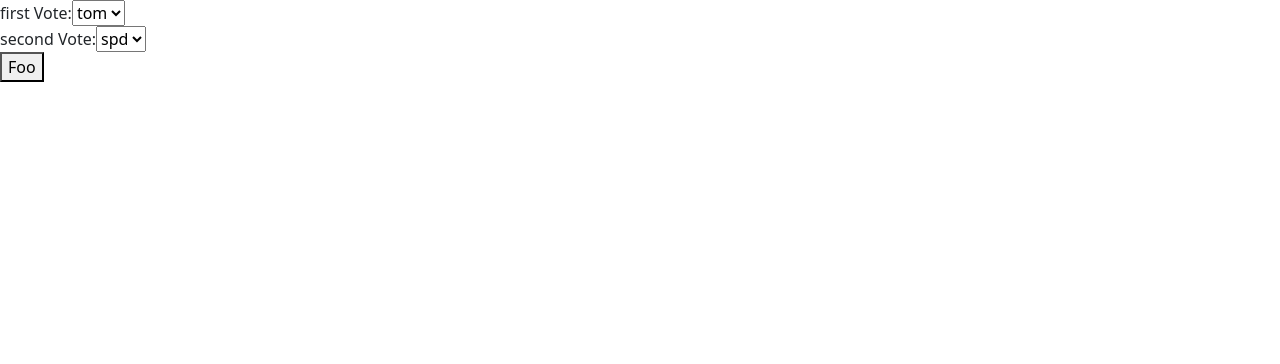
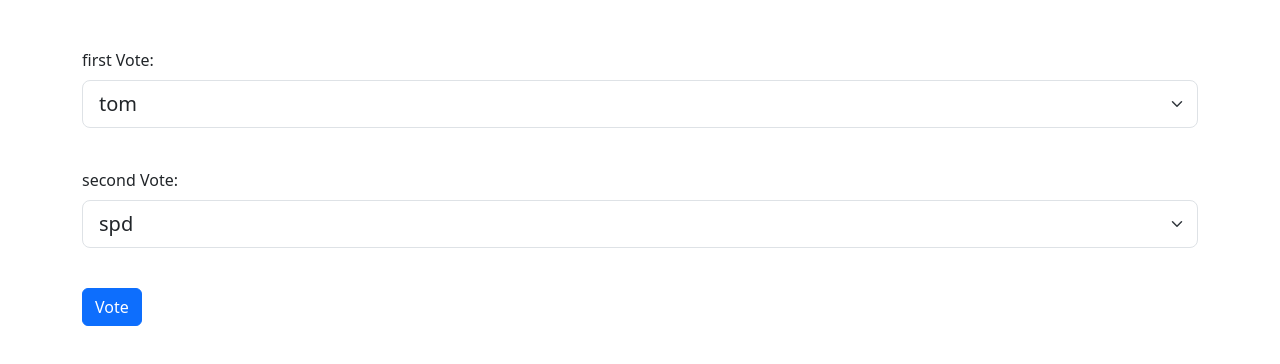
Before and after one commit to muhamedbaqir/Digital-Voting-System, a React (Create React App) app in the folder react-app/: page /vote in a window 1280 px wide. Shown: the top 364 px of the page. Built offline with nearby package versions, Linux system fonts and the light colour scheme.

Commit message:
prettified voting

```diff
--- a/react-app/src/components/Vote.js
+++ b/react-app/src/components/Vote.js
@@ -6,27 +6,37 @@ export default function Vote() {
 
   return (
     <>
-      <div id="votes">
-        <label for="firstVote">first Vote:</label>
-        <select>
+      <div className="container mt-5">
+        <form>
+          <label className="form-label" for="firstVote">
+            first Vote:
+          </label>
+          <select className="form-select form-select-lg mb-3">
             {candidates.map((candidate) => (
               <option value={candidate}>{candidate} </option>
             ))}
           </select>
           <br />
 
-        <label for="secondVote">second Vote:</label>
-        <select>
+          <label className="form-label" for="secondVote">
+            second Vote:
+          </label>
+          <select className="form-select form-select-lg mb-3">
             {parties.map((party) => (
               <option value={party}>{party} </option>
             ))}
           </select>
           <br />
           <Link to="/success">
-          <button type="submit" onSubmit={() => {}}>
-            Foo
+            <button
+              className="btn btn-primary"
+              type="submit"
+              onSubmit={() => {}}
+            >
+              Vote
             </button>
           </Link>
+        </form>
       </div>
     </>
   );
```
Lines whose indentation alone changed are shown as unchanged.
